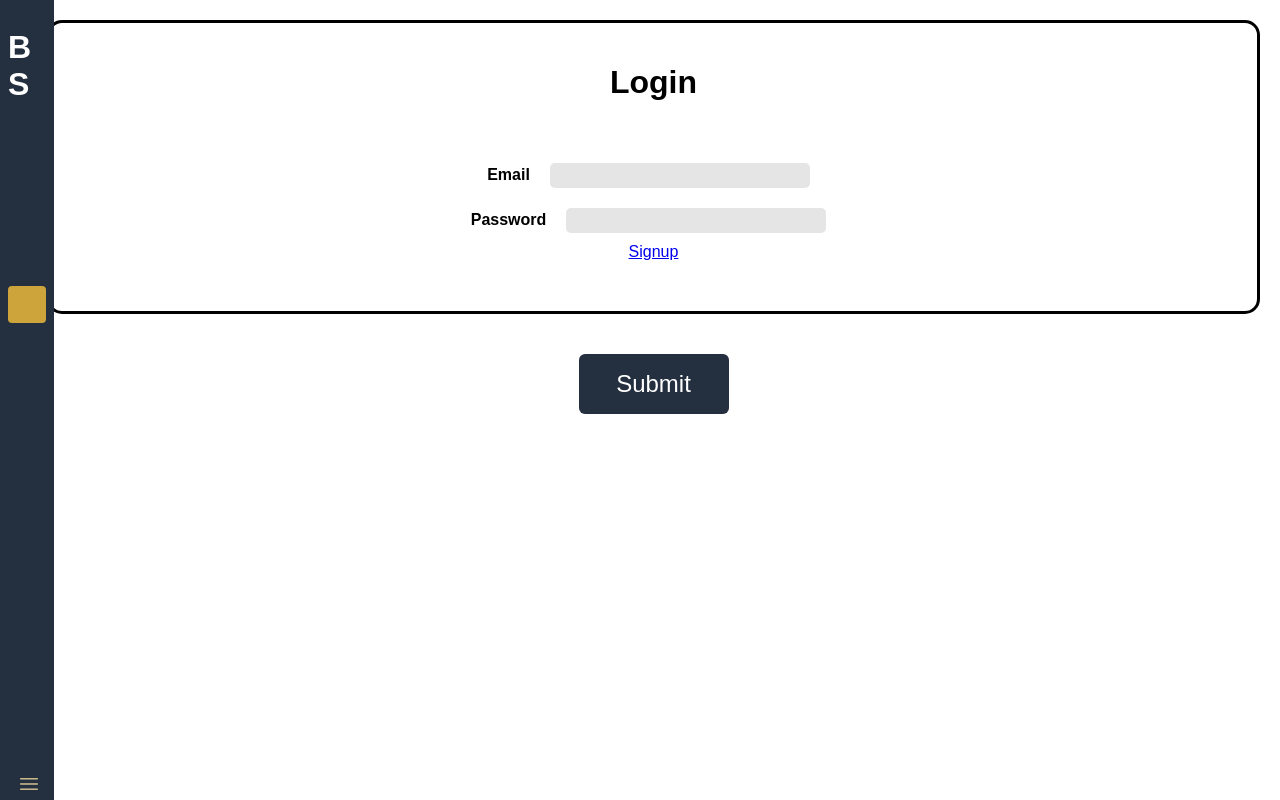
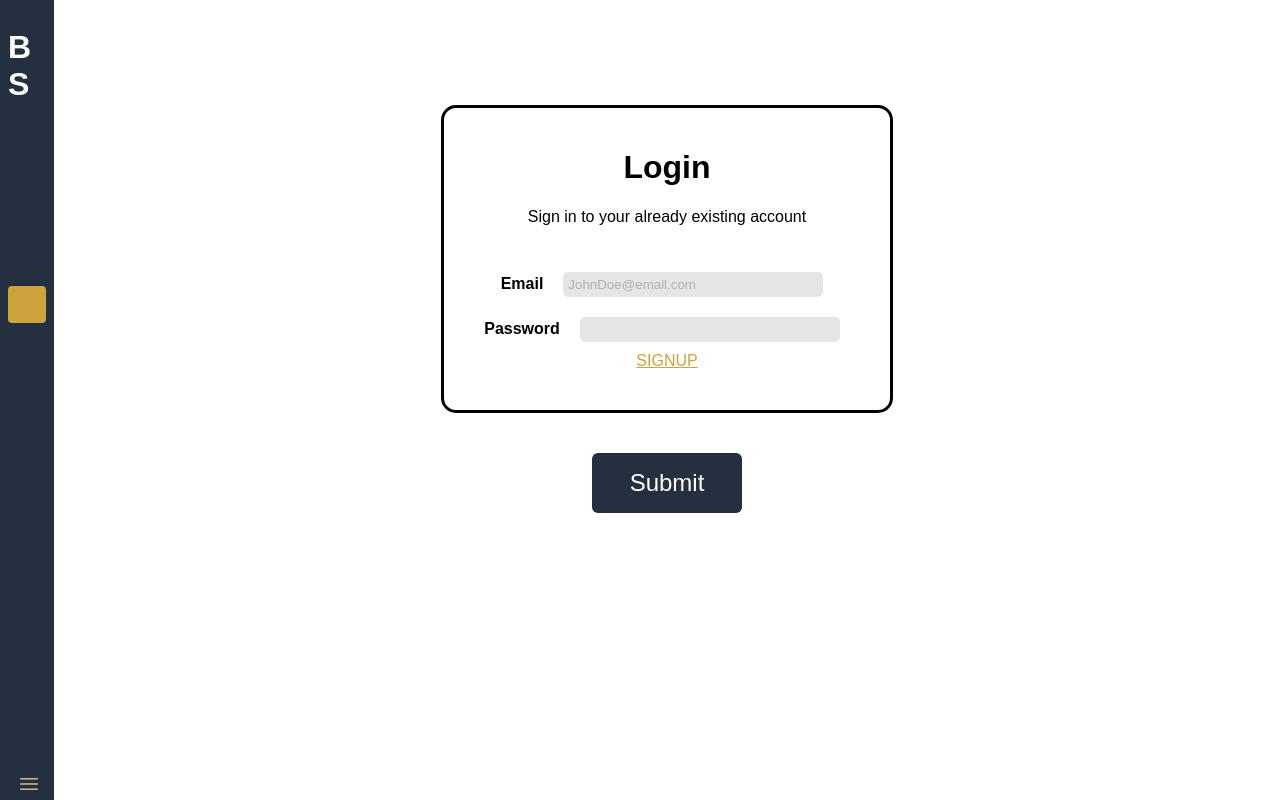
Before and after one commit to MadeleineJonassen/IDATT2105_Full_Stack_Application_Development, a Vue app in the folder FullstackProsjekt/src/frontend/: page /login in a window 1280 px wide. Built offline with nearby package versions, Linux system fonts and the light colour scheme.

Commit message:
Changed layout for LoginView.vue and SignupView.vue to fit

```diff
--- a/FullstackProsjekt/src/frontend/src/views/LoginView.vue
+++ b/FullstackProsjekt/src/frontend/src/views/LoginView.vue
@@ -12,25 +12,39 @@ export default {
 
 
 <template>
+	<body >
+
+	<div class="loginPage">
     <form @submit.prevent="handleSubmit">
       <div class="login">
         <h1 id="login">Login</h1>
-        <div class="loginBox">
+	      <p> Sign in to your already existing account</p>
+	      <div class="loginBox">
           <label>Email</label>
-          <input type="email" required v-model="email" ref="emailInput"/> <br>
+          <input type="email" placeholder="JohnDoe@email.com" required v-model="email" ref="emailInput"/> <br>
           <label>Password</label>
           <input type="password" required v-model="password" ref="passwordInput"/> <br>
-          <router-link to="/signup">Signup</router-link>
+          <router-link to="/signup" id="signUpLink">SIGNUP</router-link>
         </div>
       </div>
       <div class="submit-section">
         <input id="submit" type="submit"/>
       </div>
     </form>
-  </template>
+	</div>
+
+	</body>
+</template>
 
 
   <style>
+  .loginPage {
+		padding-top: 85px;
+	  display: flex;
+	  justify-content: center;
+	  align-items: center;
+  }
+
   .login {
     text-align: center;
     padding: 20px;
@@ -38,10 +52,11 @@ export default {
     align-items: center;
     border-style: solid;
     margin: 20px;
+	  max-width: 450px;
   }
 
   .loginBox {
-    padding: 30px;
+    padding: 20px;
   }
 
   label {
@@ -59,8 +74,13 @@ export default {
     margin: 10px;
   }
 
-  input::placeholder, textarea::placeholder {
-    color: #242F40;
+  input::placeholder {
+    color: #b0b0b0;
+  }
+
+  #signUpLink{
+	  color: #CCA43B;
+	  padding: 10px;
   }
 
 
--- a/FullstackProsjekt/src/frontend/src/views/SignupView.vue
+++ b/FullstackProsjekt/src/frontend/src/views/SignupView.vue
@@ -5,9 +5,12 @@
 
 
 <template>
+	<body>
+	<div class="signupPage">
 		<form  @submit.prevent="handleSubmit">
 			<div class="signup">
 				<h1 id="signup">Signup</h1>
+				<p> Create an account to get started!</p>
 				<div class="signupBox">
 					<label>First Name</label>
 					<input type="text" required v-model="fName" ref="fNameInput"/> <br>
@@ -23,9 +26,18 @@
 				<input id="submit" type="submit"/>
 			</div>
 		</form>
+	</div>
+	</body>
 </template>
 
 <style>
+.signupPage {
+	padding-top: 85px;
+	display: flex;
+	justify-content: center;
+	align-items: center;
+}
+
 .signup {
 	text-align: center;
 	padding: 20px;
```
Lines whose indentation alone changed are shown as unchanged.
